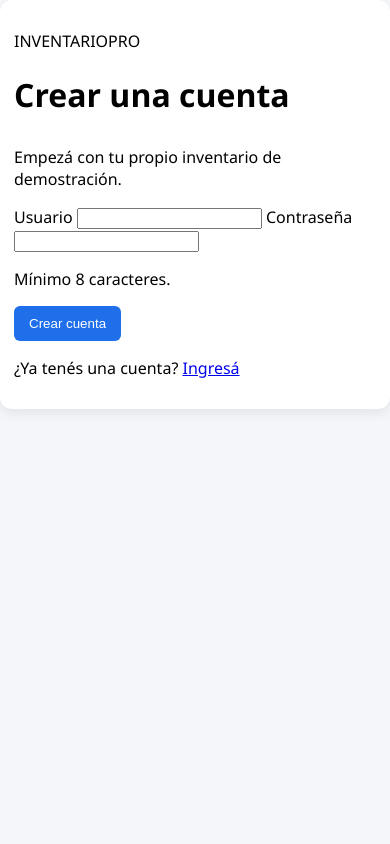
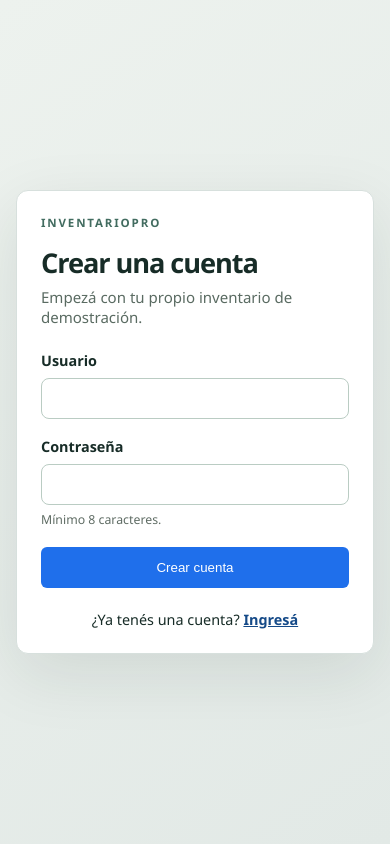
Before and after one commit to gonza10715/inventario-flask-pro, a Flask app: page /register in a window 390 px wide. Run offline with Flask 3, Linux system fonts and the light colour scheme.

Commit message:
style: accessible sign-in forms and responsive stock distribution

```diff
--- a/inventario web/static/style.css
+++ b/inventario web/static/style.css
@@ -239,3 +239,126 @@ footer {
     .edit-form input { min-width: 85px; max-width: 125px; }
     th, td { padding: 9px; }
 }
+
+
+/* Sign-in and registration. */
+body.bg {
+    min-height: 100vh;
+    display: grid;
+    place-items: center;
+    padding: 24px 16px;
+    background: linear-gradient(145deg, #edf2ee 0%, #e2e9e6 100%);
+    color: #172c27;
+}
+.login-card {
+    width: min(440px, 100%);
+    margin: 0;
+    padding: clamp(24px, 5vw, 42px);
+    border: 1px solid #d7e0dd;
+    box-shadow: 0 20px 65px rgba(15, 38, 30, .1);
+}
+.login-card h1 {
+    margin: 0 0 6px;
+    font-size: clamp(1.7rem, 5vw, 2.2rem);
+    letter-spacing: -.04em;
+}
+.login-eyebrow {
+    margin: 0 0 14px;
+    color: #426c60;
+    letter-spacing: .16em;
+    font-size: .72rem;
+    font-weight: 800;
+}
+.login-intro {
+    color: #5a6b62;
+    margin: 0 0 24px;
+    font-size: .94rem;
+}
+.login-form {
+    display: grid;
+    gap: 8px;
+}
+.login-form label {
+    font-weight: 650;
+    font-size: .9rem;
+}
+.login-form input {
+    padding: 12px 13px;
+    border: 1px solid #baccc3;
+    border-radius: 8px;
+    background: #fff;
+    width: 100%;
+    margin-bottom: 10px;
+}
+.login-form button {
+    margin-top: 9px;
+    padding: 13px;
+}
+.login-switch {
+    margin: 22px 0 0;
+    text-align: center;
+    font-size: .9rem;
+}
+.login-switch a {
+    color: #154a88;
+    font-weight: 700;
+}
+.input-help {
+    margin: -12px 0 2px;
+    font-size: .77rem;
+    color: #5f6c64;
+}
+button:focus-visible,
+a:focus-visible,
+input:focus-visible {
+    outline: 3px solid #b96d25;
+    outline-offset: 2px;
+}
+
+/* Stock distribution is rendered on the server, without a chart CDN. */
+.stock-bars {
+    list-style: none;
+    margin: 0;
+    padding: 0;
+    display: grid;
+    gap: 14px;
+}
+.stock-bar-row {
+    display: grid;
+    grid-template-columns: minmax(90px, 1fr) minmax(40px, 3fr) auto;
+    align-items: center;
+    gap: 14px;
+}
+.stock-bar-name {
+    overflow-wrap: anywhere;
+    font-size: .9rem;
+    color: #294237;
+}
+.stock-track {
+    display: block;
+    min-height: 13px;
+    border-radius: 999px;
+    background: #e4ece7;
+    overflow: hidden;
+}
+.stock-fill {
+    display: block;
+    background: #2a7661;
+    min-height: 13px;
+    border-radius: inherit;
+}
+.stock-value {
+    min-width: 32px;
+    text-align: right;
+    font-size: .85rem;
+    font-variant-numeric: tabular-nums;
+}
+.stock-note {
+    color: #596f64;
+    font-size: .9rem;
+    margin: 8px 0 0;
+}
+@media (max-width: 520px) {
+    .stock-bar-row { grid-template-columns: minmax(65px, 1fr) minmax(30px, 1.6fr) auto; gap: 8px; }
+    .stock-bar-name { font-size: .8rem; }
+}
```
